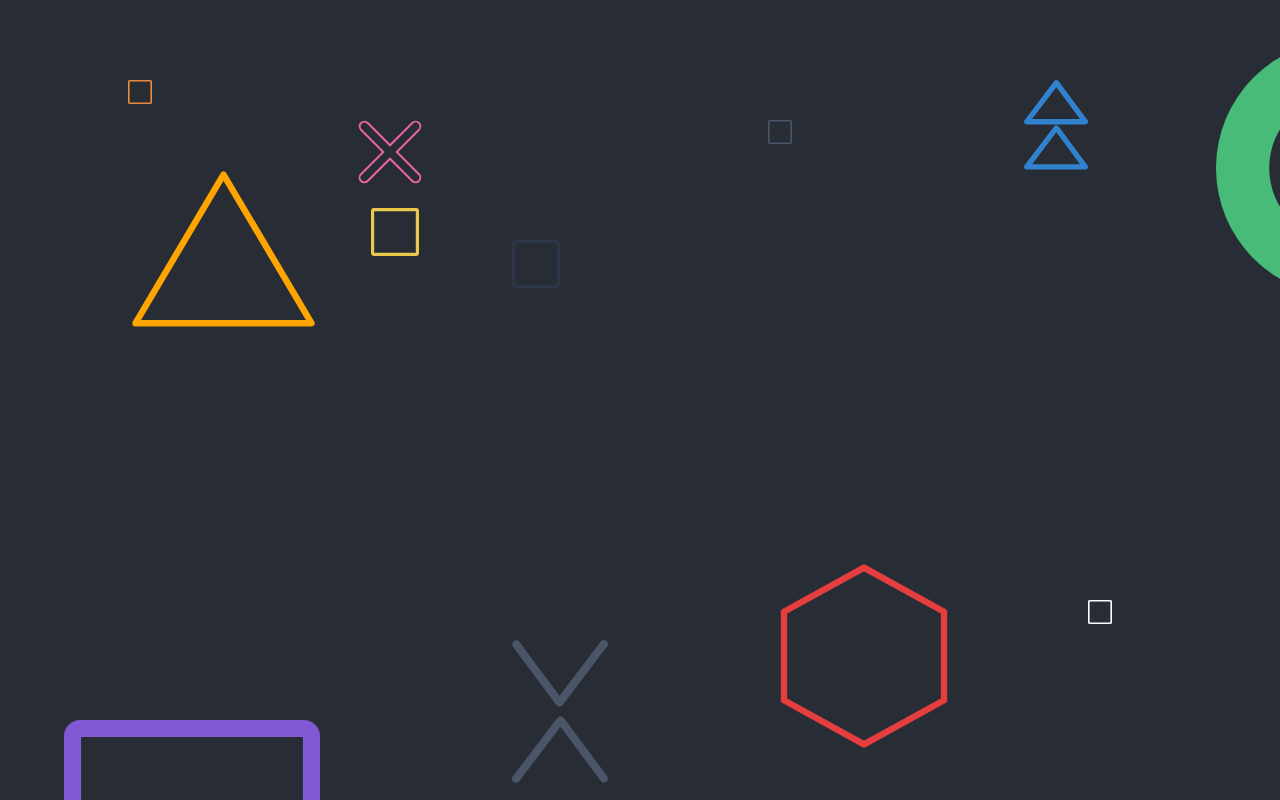
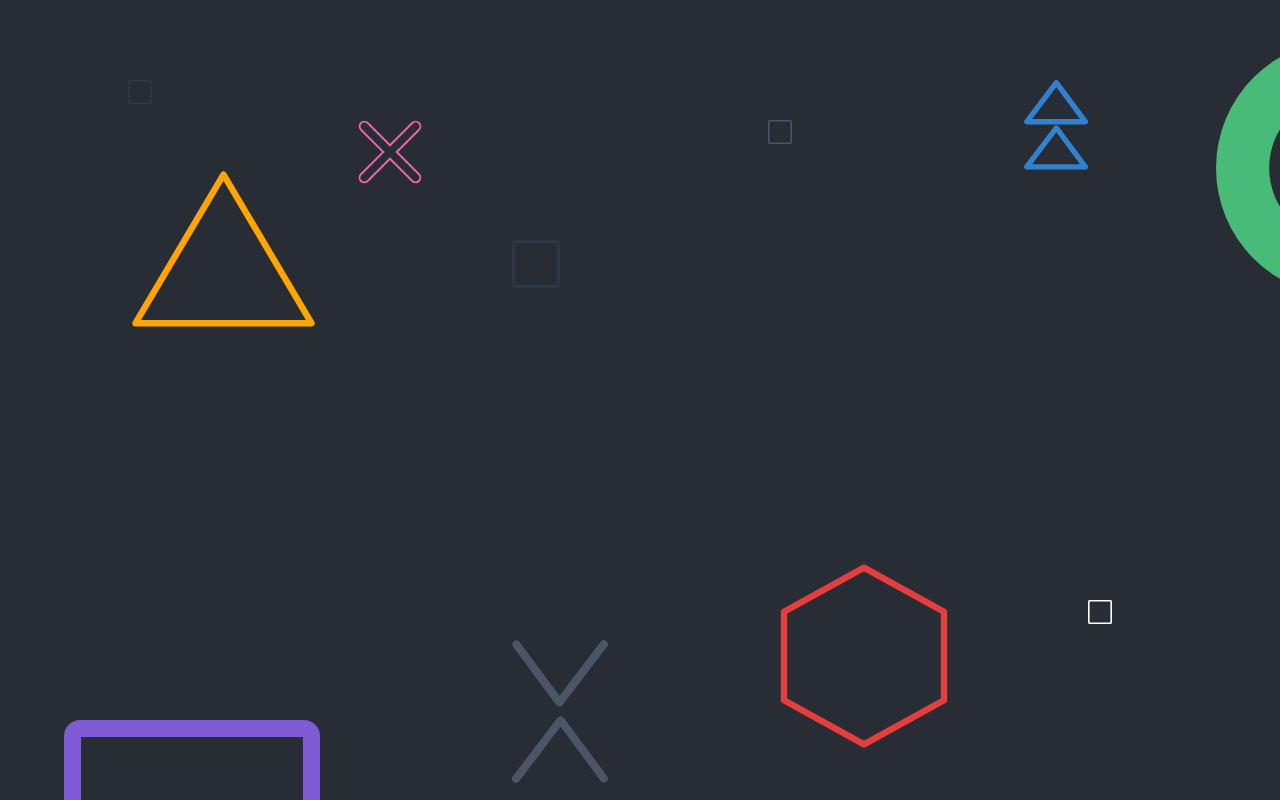
Before and after one commit to AlecDannmayr/AccessAutonomyReact, a React (Create React App) app: page / in a window 1280 px wide. Shown: the top 800 px of the page. Built offline with nearby package versions, Linux system fonts and the light colour scheme.

Commit message:
--- Auto-Git Commit ---

```diff
--- a/src/App.js
+++ b/src/App.js
@@ -4,8 +4,12 @@ import BackGroundShapes from './backGroundShapes.js'
 const App = () => {
    return (
       <div className="App">
-         <header className="App-header"></header>
-         <BackGroundShapes />
+         <layout className="background">
+            <BackGroundShapes />
+         </layout>
+         <header className="nav"></header>
+         <body className="body"></body>
+         <footer className="footer"></footer>
       </div>
    )
 }
--- a/src/style.css
+++ b/src/style.css
@@ -3,17 +3,17 @@ body {
   font-family: -apple-system, BlinkMacSystemFont, 'Ropa Sans', 'Roboto', 'Verdana', 'Helvetica' sans-serif;
   -webkit-font-smoothing: antialiased;
   -moz-osx-font-smoothing: grayscale;
-  overflow-x: hidden;
+  overflow: hidden scroll;
 }
 
 .App {
   text-align: center;
   font-family: 'Ropa Sans', sans-serif;
+  background-color: #282c34;
 }
 
-.App-header {
-  background-color: #282c34;
-  min-height: 100vh;
+.background {
+  min-height: 500vh;
   display: -webkit-box;
   display: -ms-flexbox;
   display: flex;
--- a/src/style.scss
+++ b/src/style.scss
@@ -3,17 +3,17 @@ body {
    font-family: -apple-system, BlinkMacSystemFont, 'Ropa Sans', 'Roboto', 'Verdana', 'Helvetica' sans-serif;
    -webkit-font-smoothing: antialiased;
    -moz-osx-font-smoothing: grayscale;
-   overflow-x: hidden;
+   overflow: hidden scroll;
 }
 
 .App {
    text-align: center;
    font-family: 'Ropa Sans', sans-serif;
+   background-color: #282c34;
 }
 
-.App-header {
-   background-color: #282c34;
-   min-height: 100vh;
+.background {
+   min-height: 500vh;
    display: flex;
    flex-direction: column;
    align-items: center;
@@ -21,3 +21,12 @@ body {
    font-size: calc(10px + 2vmin);
    color: white;
 }
+
+.nav {
+}
+
+.body {
+}
+
+.footer {
+}
--- a/src/svgs/shapeStyle.css
+++ b/src/svgs/shapeStyle.css
@@ -114,7 +114,7 @@
   color: #ed8936;
   width: 1.5rem;
   left: 10%;
-  top: 10%;
+  top: 134%;
 }
 
 #static-square-5 {
@@ -124,7 +124,7 @@
   color: #ecc94b;
   width: 3rem;
   left: 29%;
-  top: 26%;
+  top: 166%;
 }
 
 #static-square-6 {
--- a/src/svgs/shapeStyle.scss
+++ b/src/svgs/shapeStyle.scss
@@ -114,7 +114,7 @@
    color: #ed8936;
    width: 1.5rem;
    left: 10%;
-   top: 10%;
+   top: 134%;
 }
 
 #static-square-5 {
@@ -124,7 +124,7 @@
    color: #ecc94b;
    width: 3rem;
    left: 29%;
-   top: 26%;
+   top: 166%;
 }
 
 #static-square-6 {
```
Also changed, not shown: 2 other files (tests, documents, lock files or other folders).
